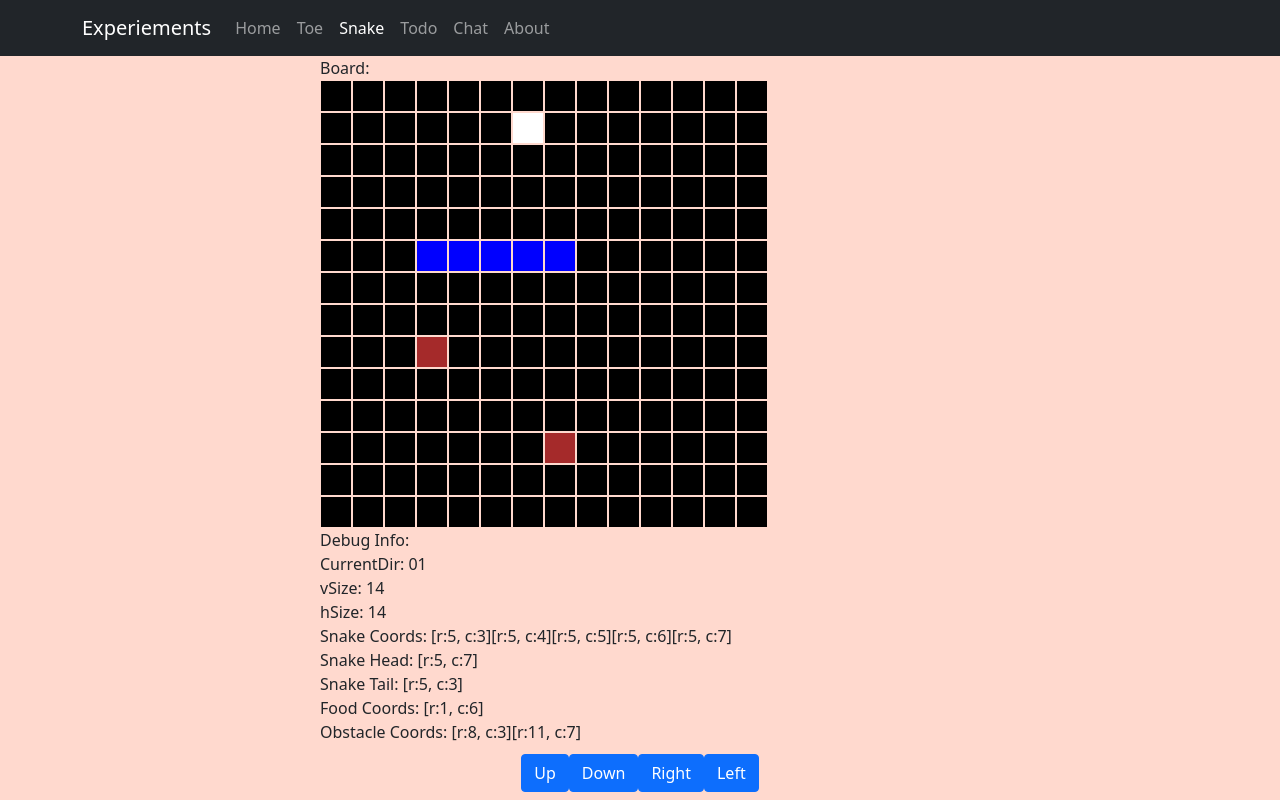
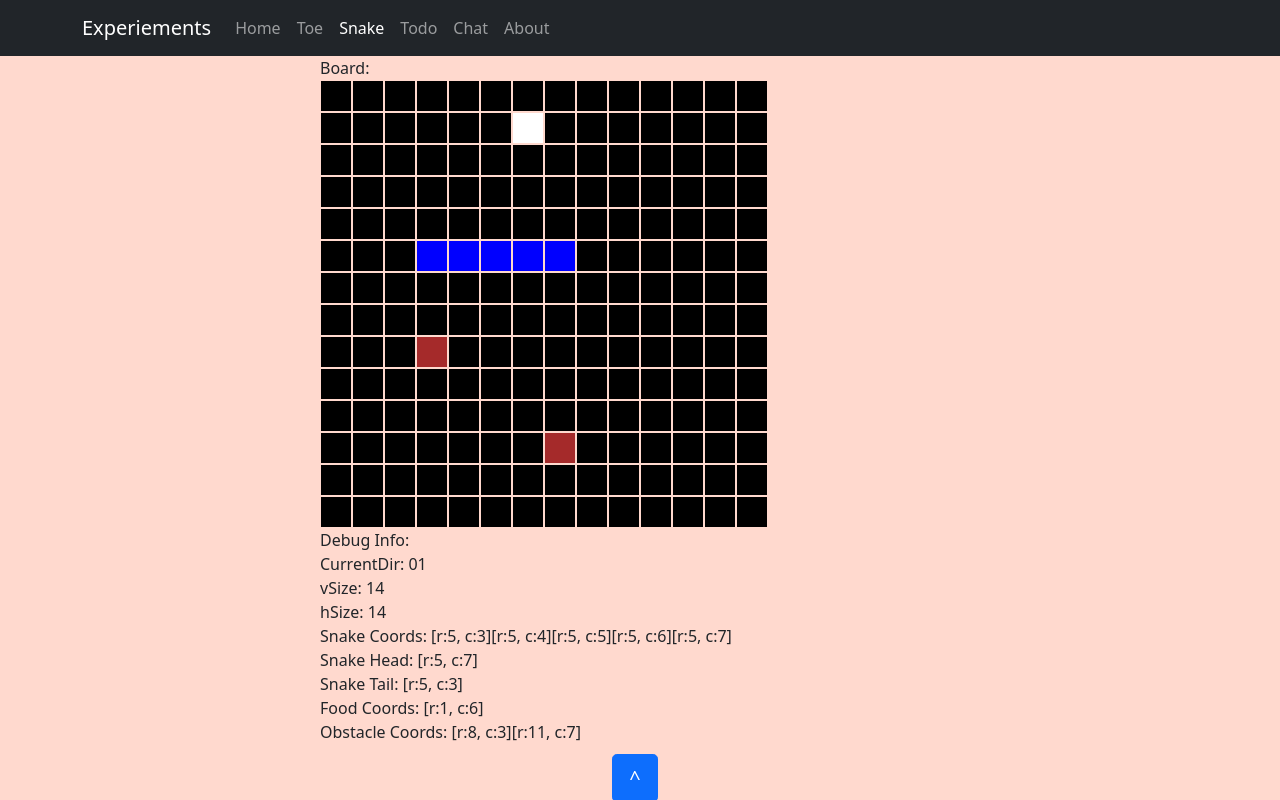
Before and after one commit to bcso/Experiements, a React app in the folder client/: page /snake in a window 1280 px wide. Built offline with nearby package versions, Linux system fonts and the light colour scheme.

Commit message:
Add button styling

```diff
--- a/client/src/components/Games/Snake/components/Keypad.tsx
+++ b/client/src/components/Games/Snake/components/Keypad.tsx
@@ -1,5 +1,5 @@
 import React, { EventHandler } from "react";
-import { Button } from "react-bootstrap";
+import { Button, Row } from "react-bootstrap";
 import { IKeypadProps, Vector } from "../types";
 import styles from "../css/Keypad.module.css";
 function Keypad({...KeypadProps} : IKeypadProps) {
@@ -11,12 +11,17 @@ function Keypad({...KeypadProps} : IKeypadProps) {
     }
 
     return (
+        <>
+
         <div className={styles.keypadContainer}>
-            <Button onClick={() => handleKeypadPress("Up")}>Up</Button>
-            <Button onClick={() => handleKeypadPress("Down")}>Down</Button>
-            <Button onClick={() => handleKeypadPress("Right")}>Right</Button>
-            <Button onClick={() => handleKeypadPress("Left")}>Left</Button>
+            <Button size='lg' className={styles.keypadButton} onClick={() => handleKeypadPress("Up")}>^</Button>
         </div>
+        <div className={styles.keypadContainer}>
+            <Button size='lg' className={styles.keypadButton} onClick={() => handleKeypadPress("Left")}>&lt;</Button>
+            <Button size='lg' className={styles.keypadButton} onClick={() => handleKeypadPress("Down")}>v</Button>
+            <Button size='lg' className={styles.keypadButton} onClick={() => handleKeypadPress("Right")}>&gt;</Button>
+        </div>
+        </>
     )
 }
 
--- a/client/src/components/Games/Snake/css/Keypad.module.css
+++ b/client/src/components/Games/Snake/css/Keypad.module.css
@@ -2,5 +2,10 @@
 {
     display: flex;
     justify-content: center;
+}
+
+.keypadButton
+{
+    margin-right: 10px;
     margin-top: 10px;
 }
```
